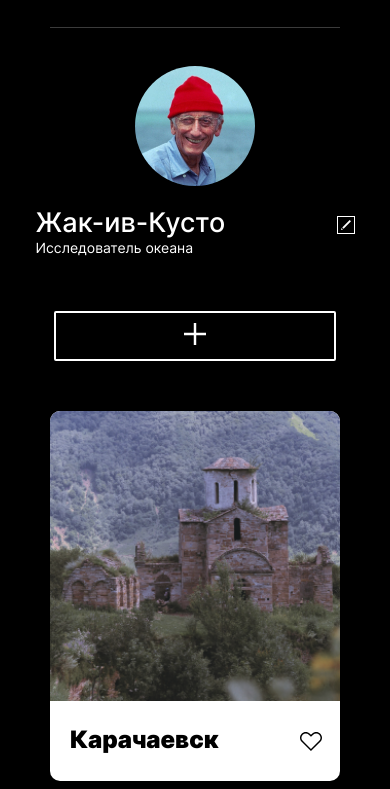
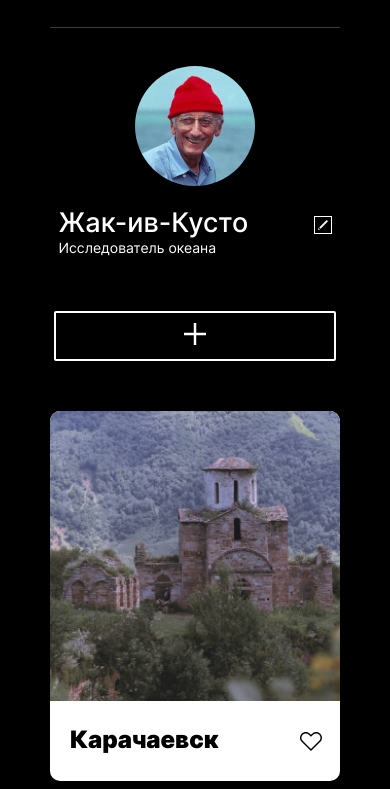
Before and after one commit to Kartman-kartman/mesto, a plain HTML site: page index.html in a window 390 px wide. Shown: the part 55-844 px from the top of the page. Drawn offline with Linux system fonts and the light colour scheme.

Commit message:
go infinity

```diff
--- a/blocks/profile/__buttonimg/profile__buttonimg.css
+++ b/blocks/profile/__buttonimg/profile__buttonimg.css
@@ -4,7 +4,8 @@
 }
 @media screen and (max-width: 371px) {
     .profile__buttonimg {
-   width: 8px;
-   height: 8px;
+   width: 15px;
+   height: 15px;
+
     }
      }
--- a/blocks/profile/__card/profile__card.css
+++ b/blocks/profile/__card/profile__card.css
@@ -2,11 +2,19 @@
 display: flex;
 flex-direction: row;
 }
+@media screen and (max-width: 712px) {
+    .profile__card{
+    flex-direction: column;
+    align-items: center;
+    margin: 0 50px;
+    }
+}
+
 
 @media screen and (max-width: 570px) {
     .profile__card{
     flex-direction: column;
     align-items: center;
-    margin-top: 38px;
+    margin: 38px 100px 0;
     }
 }
--- a/blocks/profile/__title/profile__title.css
+++ b/blocks/profile/__title/profile__title.css
@@ -18,6 +18,7 @@
     .profile__title {
     font-size: 27px;
     line-height: 33px;
+    width: 250px;
     }
 }
 
```
